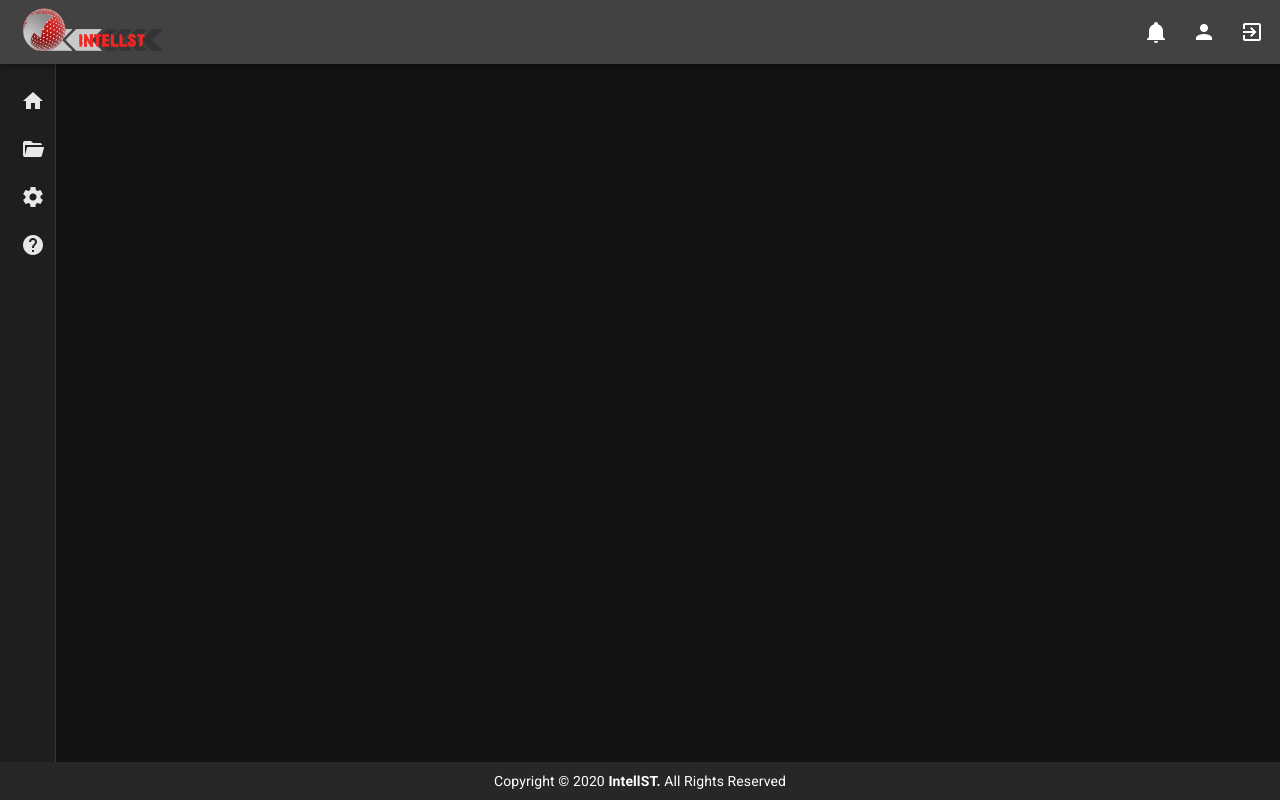
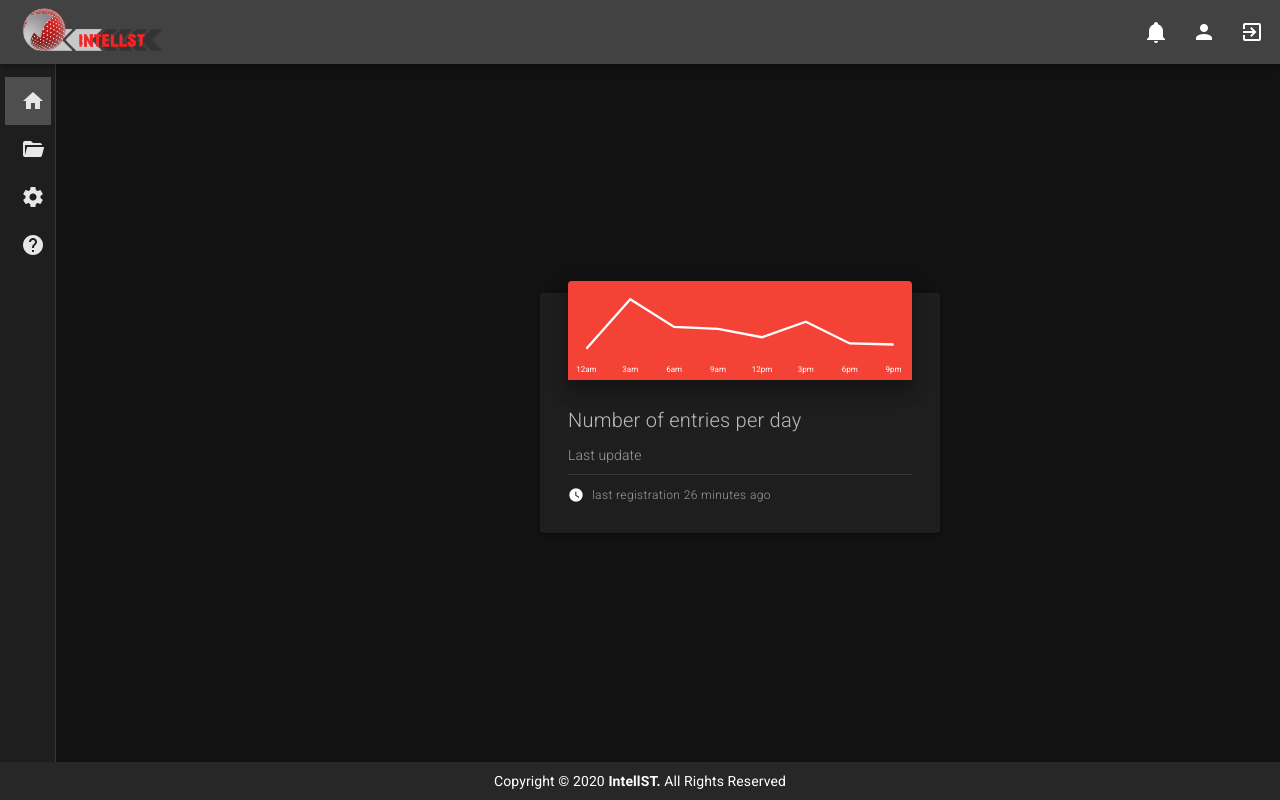
Before and after one commit to mihaibudeci/IntellST-frontend, a Vue app: page / in a window 1280 px wide. Built offline with nearby package versions, Linux system fonts and the light colour scheme.

Commit message:
Add NotFound page

```diff
--- a/src/router/index.js
+++ b/src/router/index.js
@@ -1,6 +1,6 @@
 import Vue from "vue";
 import Router from "vue-router";
-//import store from './store/store'
+import NotFound from '@/views/NotFound';
 
 Vue.use(Router);
 
@@ -21,7 +21,7 @@ const router = new Router({
           },
           children: [
             {
-              path: '/home',
+              path: '/',
               name: 'Home',
               component: () => import('../views/HomePage.vue'),
             },
@@ -49,6 +49,11 @@ const router = new Router({
       name: 'Login',
       component: () => import('../views/Login.vue'),
     },
+    {
+      path: '*',
+      name: 'notfound',
+      component: NotFound,
+    },
   ],
 });
 
--- a/src/views/Dashboard.vue
+++ b/src/views/Dashboard.vue
@@ -12,7 +12,7 @@
       <v-list dense
         class="tile"
       >
-        <v-list-item link to="/home">
+        <v-list-item link to="/">
           <v-list-item-action>
             <v-icon>mdi-home</v-icon>
           </v-list-item-action>
--- a/src/views/Login.vue
+++ b/src/views/Login.vue
@@ -46,7 +46,7 @@
               </v-card-text>
               <v-card-actions>
                 <v-spacer></v-spacer>
-                <v-btn color="red">Login</v-btn>
+                <v-btn color="red" to="/">Login</v-btn>
               </v-card-actions>
             </v-card>
           </v-col>
--- /dev/null
+++ b/src/views/NotFound.vue
@@ -0,0 +1,7 @@
+<template>
+  <v-container fluid>
+    <v-row justify="space-around">
+        <v-img :src="require('../assets/notfound.png')" aspect-ratio="1.9"/>
+    </v-row>
+  </v-container>
+</template>
```
Also changed, not shown: src/assets/notfound.png (added).
